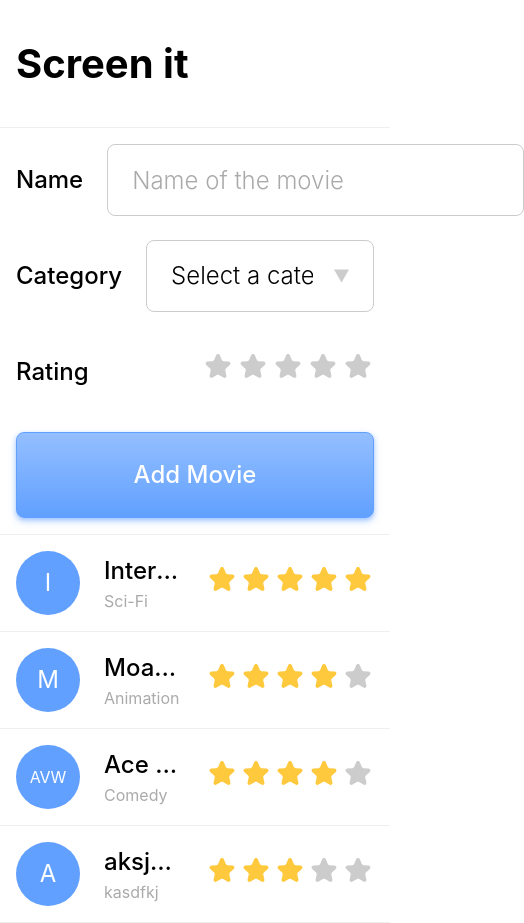
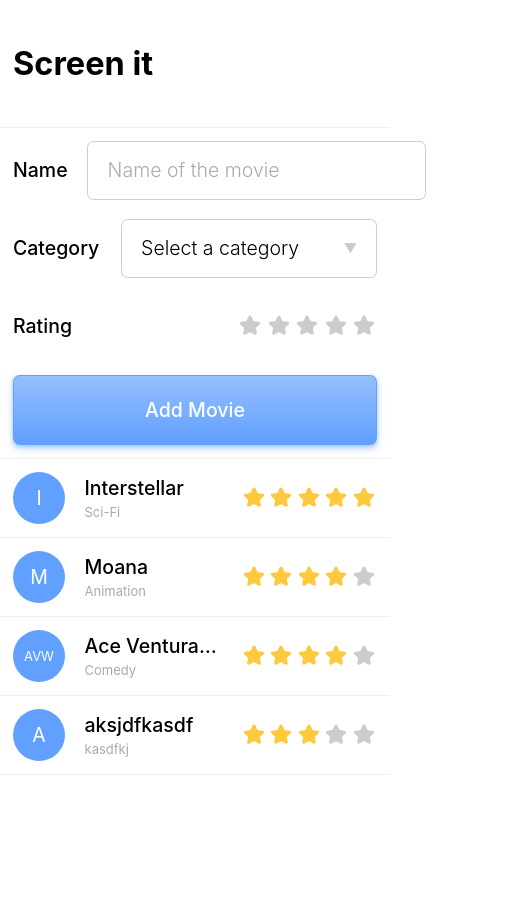
Before and after one commit to markpalfreeman/screen-it, a React (Create React App) app: page / in a window 390 px wide. Shown: the whole page, 524 px wide, since content can reach past the window. After the commit the page ends 844 px from the top, so only its background shows below. Built offline with nearby package versions, Linux system fonts and the light colour scheme.

Commit message:
tighten up a few mobile styles

```diff
--- a/src/components/App/App.css
+++ b/src/components/App/App.css
@@ -1,6 +1,6 @@
 /* app-wide styles */
 html {
-  font-size: 16px;
+  font-size: var(--base-font-size);
 }
 
 body {
--- a/src/components/StarRating/StarRating.css
+++ b/src/components/StarRating/StarRating.css
@@ -1,3 +1,8 @@
+.star-rating {
+  display: flex;
+}
+
 .star-rating svg {
+  width: 2rem;
   margin-inline-start: 0.125em;
 }
--- a/src/styles/variables.css
+++ b/src/styles/variables.css
@@ -1,4 +1,6 @@
 :root {
+  --base-font-size: 16px;
+
   /* -- COLORS */
   --color-black: #000;
   --color-white: #fff;
@@ -13,7 +15,7 @@
 
   /* -- SIZES */
   --container-width-max: 60rem;
-  --block-padding: 1rem;
+  --block-padding: 2.5rem;
   --header-height: 128px;
 
   /* -- THEME: LIGHT */
@@ -47,9 +49,10 @@
   --star-filled-color: var(--color-yellow);
 }
 
-/* increase padding on larger screens */
-@media screen and (min-width: 480px) {
+/* decrease sizes on larger screens */
+@media screen and (max-width: 480px) {
   :root {
-    --block-padding: 2.5rem;
+    --base-font-size: 13px;
+    --block-padding: 1rem;
   }
 }
```
